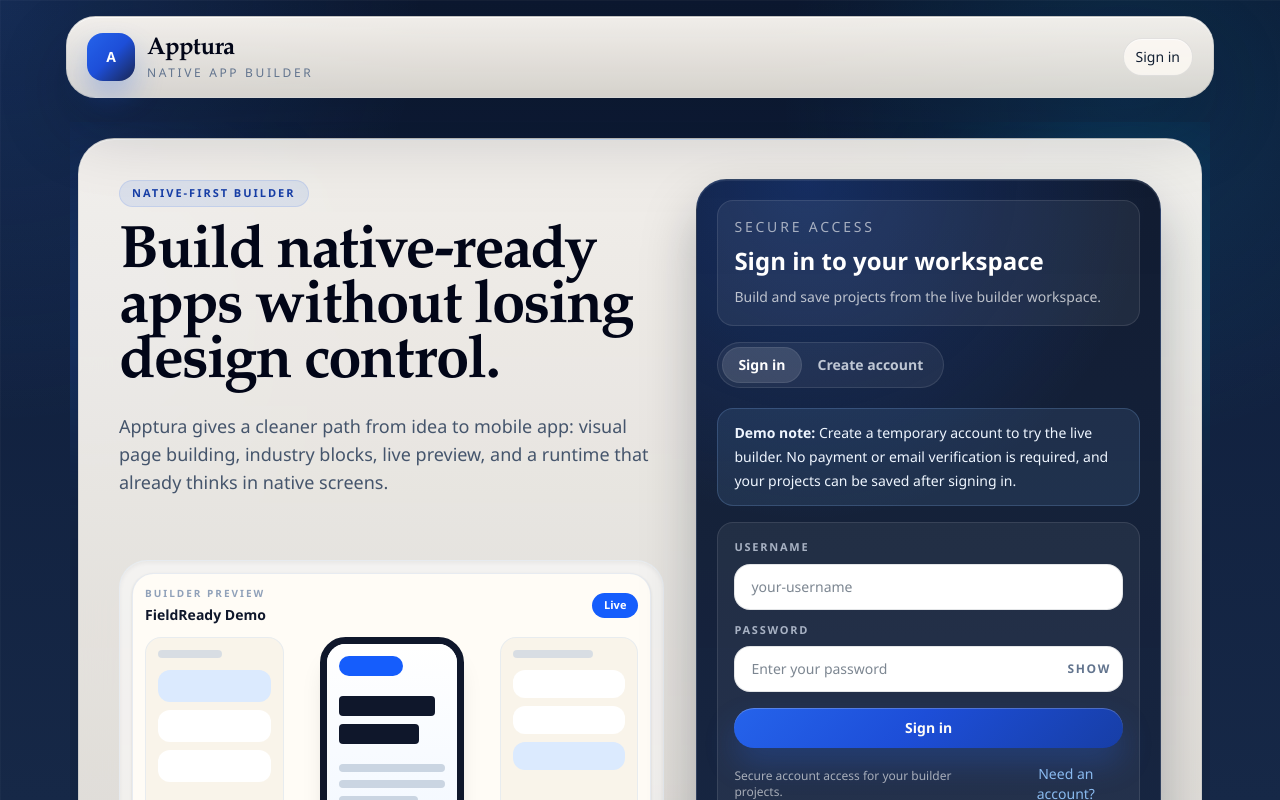
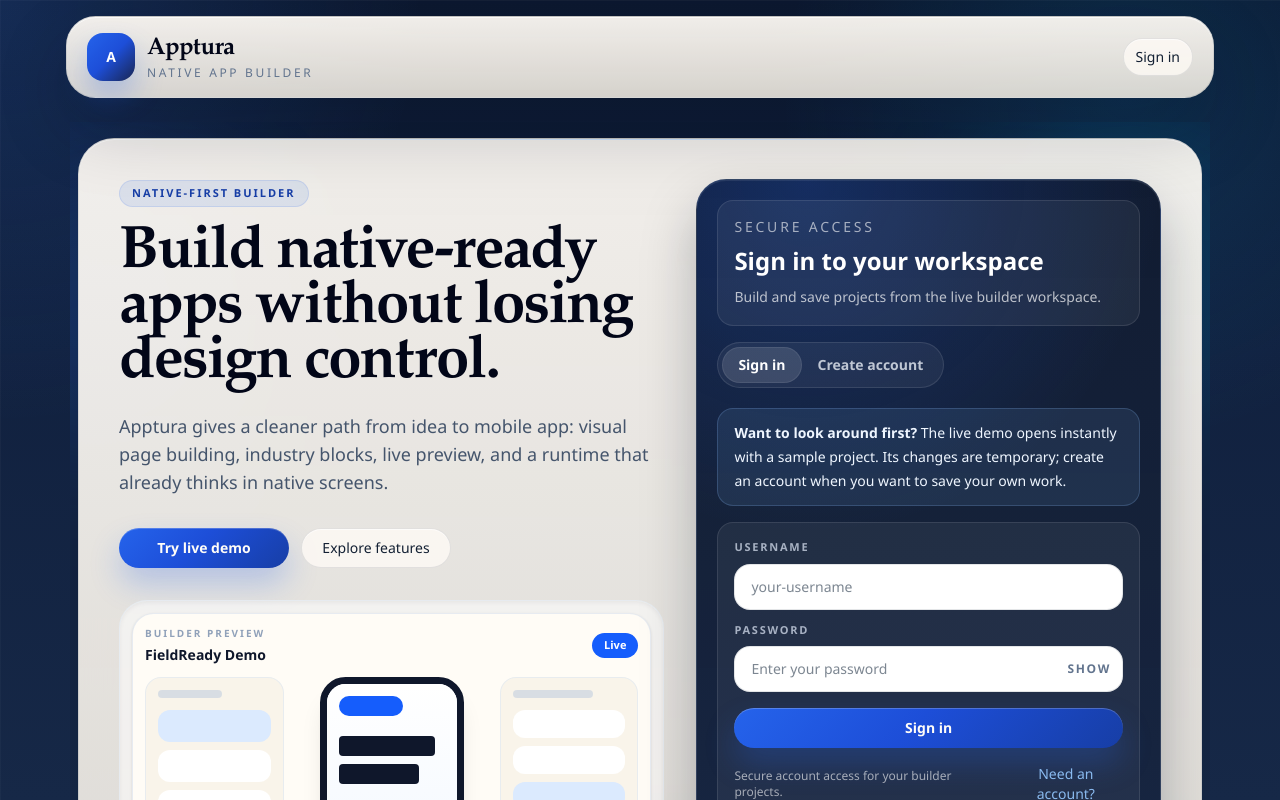
Before and after one commit to pwilly1/AppBuilder, a React (Vite) app in the folder app-builder/frontend/: page / in a window 1280 px wide. Shown: the top 800 px of the page. Built offline with nearby package versions, Linux system fonts and the light colour scheme; no server answers.

Commit message:
feat(demo): add one-click interactive project tour
Add a schema-backed temporary sample project, public demo route, demo-aware persistence controls, signup CTA, contract tests, and updated documentation.

```diff
--- a/app-builder/frontend/src/App.tsx
+++ b/app-builder/frontend/src/App.tsx
@@ -11,6 +11,7 @@
 import EditorLayout from './layout/EditorLayout'
 import { getToken } from './api'
 import Footer from './components/Footer'
+import { DEMO_PROJECT_ID, DEMO_PROJECT_ROUTE } from './demo/demoProject'
 
 export default function App() {
   const [authed, setAuthed] = useState<boolean>(() => !!getToken())
@@ -32,6 +33,7 @@
     renamePage,
     deletePage,
     openProject,
+    openDemoProject,
     loadProjectById,
     editBlock,
     deleteBlock,
@@ -44,6 +46,7 @@
     isSaving,
     lastSavedAt,
     saveError,
+    isDemoMode,
   } = projectApi
 
   function logout() {
@@ -73,6 +76,7 @@
           renamePage={renamePage}
           deletePage={deletePage}
           openProject={openProject}
+          openDemoProject={openDemoProject}
           loadProjectById={loadProjectById}
           editBlock={editBlock}
           deleteBlock={deleteBlock}
@@ -85,6 +89,7 @@
           isSaving={isSaving}
           lastSavedAt={lastSavedAt}
           saveError={saveError}
+          isDemoMode={isDemoMode}
         />
       </div>
     </BrowserRouter>
@@ -113,6 +118,7 @@
     renamePage,
     deletePage,
     openProject,
+    openDemoProject,
     loadProjectById,
     editBlock,
     deleteBlock,
@@ -125,9 +131,11 @@
     isSaving,
     lastSavedAt,
     saveError,
+    isDemoMode,
   } = props
   const isEditorRoute = location.pathname.startsWith('/editor')
   const isDashboardRoute = location.pathname.startsWith('/dashboard')
+  const isDemoRoute = location.pathname === DEMO_PROJECT_ROUTE
   const editorElement = (
     <EditorScreen
       project={project}
@@ -150,11 +158,14 @@
       isSaving={isSaving}
       lastSavedAt={lastSavedAt}
       saveError={saveError}
+      isDemoMode={isDemoMode || isDemoRoute}
+      isAuthenticated={authed}
       addPage={addPage}
       selectPage={selectPage}
       renamePage={renamePage}
       deletePage={deletePage}
       loadProjectById={loadProjectById}
+      openDemoProject={openDemoProject}
       previewMode={previewMode}
       onPreviewModeChange={setPreviewMode}
     />
@@ -199,7 +210,18 @@
             path="/"
             element={(
               <section className="col-span-3">
-                {authed ? <Navigate to="/dashboard" replace /> : <Landing onLogin={() => { setAuthed(true); navigate('/dashboard') }} />}
+                {authed ? (
+                  <Navigate to="/dashboard" replace />
+                ) : (
+                  <Landing
+                    onLogin={() => { setAuthed(true); navigate('/dashboard') }}
+                    initialAuthMode={new URLSearchParams(location.search).get('mode') === 'signup' ? 'signup' : 'signin'}
+                    onDemo={() => {
+                      openDemoProject()
+                      navigate(DEMO_PROJECT_ROUTE)
+                    }}
+                  />
+                )}
               </section>
             )}
           />
@@ -229,7 +251,7 @@
 
           <Route
             path="/editor/:projectId"
-            element={authed ? editorElement : <Navigate to="/" replace />}
+            element={authed || isDemoRoute ? editorElement : <Navigate to="/" replace />}
           />
 
         </Routes>
@@ -246,6 +268,7 @@
   const {
     project,
     loadProjectById,
+    openDemoProject,
     page,
     pages,
     selectedPageId,
@@ -265,6 +288,8 @@
     isSaving,
     lastSavedAt,
     saveError,
+    isDemoMode,
+    isAuthenticated,
     addPage,
     selectPage,
     renamePage,
@@ -275,9 +300,13 @@
 
   React.useEffect(() => {
     if (!projectId) return
+    if (projectId === 'demo') {
+      if (project?.id !== DEMO_PROJECT_ID) openDemoProject()
+      return
+    }
     if (project?.id === projectId && project?.pages?.length) return
     void loadProjectById(projectId)
-  }, [loadProjectById, project?.id, project?.pages?.length, projectId])
+  }, [loadProjectById, openDemoProject, project?.id, project?.pages?.length, projectId])
 
   React.useEffect(() => {
     const isObjectIdLike = typeof project?.id === 'string' && /^[0-9a-fA-F]{24}$/.test(project.id)
@@ -309,6 +338,8 @@
       isSaving={isSaving}
       lastSavedAt={lastSavedAt}
       saveError={saveError}
+      isDemoMode={isDemoMode}
+      isAuthenticated={isAuthenticated}
       addPage={addPage}
       selectPage={selectPage}
       renamePage={renamePage}
--- a/app-builder/frontend/src/components/Landing.tsx
+++ b/app-builder/frontend/src/components/Landing.tsx
@@ -3,8 +3,18 @@
 import Signup from './Signup'
 
 // ï¿½ 2025 Preston Willis. All rights reserved.
-export default function Landing({ onLogin }: { onLogin: () => void }) {
-  const [authMode, setAuthMode] = useState<'signin' | 'signup'>('signin')
+type AuthMode = 'signin' | 'signup'
+
+export default function Landing({
+  onLogin,
+  onDemo,
+  initialAuthMode = 'signin',
+}: {
+  onLogin: () => void
+  onDemo: () => void
+  initialAuthMode?: AuthMode
+}) {
+  const [authMode, setAuthMode] = useState<AuthMode>(initialAuthMode)
 
   return (
     <div className="relative min-h-[calc(100vh-14rem)] overflow-hidden px-2 py-4">
@@ -25,6 +35,12 @@
           </div>
 
           <div className="mt-8 flex flex-col gap-3 sm:flex-row">
+            <button type="button" className="btn min-w-[170px]" onClick={onDemo}>
+              Try live demo
+            </button>
+            <a className="ghost-btn min-w-[150px] text-center" href="#features">
+              Explore features
+            </a>
           </div>
 
           <div className="mt-8 rounded-[1.75rem] border border-slate-200/70 bg-white/55 p-3 shadow-inner">
@@ -109,8 +125,8 @@
           </div>
 
           <div className="mb-4 rounded-2xl border border-blue-300/20 bg-blue-300/10 px-4 py-3 text-sm leading-6 text-blue-50">
-            <span className="font-semibold">Demo note:</span> Create a temporary account to try the live builder. No payment
-            or email verification is required, and your projects can be saved after signing in.
+            <span className="font-semibold">Want to look around first?</span> The live demo opens instantly with a sample
+            project. Its changes are temporary; create an account when you want to save your own work.
           </div>
 
           <div className="rounded-2xl border border-white/10 bg-white/6 p-4">
--- /dev/null
+++ b/app-builder/frontend/src/demo/demoProject.ts
@@ -0,0 +1,137 @@
+import { createBlock } from '../shared/schema/registry'
+import { CURRENT_SCHEMA_VERSION } from '../shared/schema/gridMigration'
+import type { Block, BlockType, GridPlacement, Project } from '../shared/schema/types'
+
+export const DEMO_PROJECT_ID = 'apptura-demo'
+export const DEMO_PROJECT_ROUTE = '/editor/demo'
+
+const CHECK_IN_PAGE_ID = 'demo-check-in'
+const HOME_PAGE_ID = 'demo-home'
+const NAME_FIELD_ID = 'demo-name-field'
+const GREETING_VARIABLE_ID = 'demo-greeting'
+
+function createDemoBlock(
+  id: string,
+  type: BlockType,
+  grid: GridPlacement,
+  props: Record<string, unknown> = {},
+  bindings?: Block['bindings'],
+): Block {
+  const block = createBlock(type, props)
+  return {
+    ...block,
+    id,
+    ...(bindings ? { bindings } : {}),
+    layout: {
+      ...block.layout,
+      grid,
+    },
+  }
+}
+
+export function createDemoProject(): Project {
+  return {
+    schemaVersion: CURRENT_SCHEMA_VERSION,
+    id: DEMO_PROJECT_ID,
+    name: 'FieldReady Demo',
+    dataCollections: [],
+    pages: [
+      {
+        id: HOME_PAGE_ID,
+        title: 'Welcome',
+        path: '/welcome',
+        blocks: [
+          createDemoBlock('demo-badge', 'badge', { colStart: 2, rowStart: 2, colSpan: 7, rowSpan: 2 }, {
+            text: 'FIELD OPERATIONS',
+            backgroundColor: '#dbeafe',
+            textColor: '#1d4ed8',
+          }),
+          createDemoBlock('demo-hero', 'hero', { colStart: 2, rowStart: 4, colSpan: 13, rowSpan: 5 }, {
+            headline: 'Your day in the field, organized.',
+            headlineSize: 30,
+          }),
+          createDemoBlock('demo-intro', 'text', { colStart: 2, rowStart: 9, colSpan: 13, rowSpan: 4 }, {
+            value: 'A hands-on Apptura sample. Move blocks, edit content, resize the layout, and open Preview to test the app flow.',
+            fontSize: 15,
+          }),
+          createDemoBlock('demo-start', 'button', { colStart: 2, rowStart: 15, colSpan: 7, rowSpan: 2 }, {
+            label: 'Start check-in',
+            action: { type: 'navigate', targetPageId: CHECK_IN_PAGE_ID },
+          }),
+          createDemoBlock('demo-progress', 'progressBar', { colStart: 2, rowStart: 20, colSpan: 13, rowSpan: 2 }, {
+            label: 'Today\'s route',
+            value: 65,
+            showLabel: true,
+          }),
+          createDemoBlock('demo-tip', 'text', { colStart: 2, rowStart: 24, colSpan: 13, rowSpan: 3 }, {
+            value: 'Tip: switch between Pages, Blocks, and Data in the Build Tools panel.',
+            fontSize: 13,
+          }),
+        ],
+      },
+      {
+        id: CHECK_IN_PAGE_ID,
+        title: 'Check In',
+        path: '/check-in',
+        stateVariables: [
+          {
+            id: GREETING_VARIABLE_ID,
+            name: 'Greeting',
+            type: 'text',
+            initialValue: 'Your live greeting appears here.',
+          },
+        ],
+        blocks: [
+          createDemoBlock('demo-checkin-hero', 'hero', { colStart: 2, rowStart: 2, colSpan: 13, rowSpan: 4 }, {
+            headline: 'Field check-in',
+            headlineSize: 28,
+          }),
+          createDemoBlock('demo-checkin-copy', 'text', { colStart: 2, rowStart: 6, colSpan: 13, rowSpan: 3 }, {
+            value: 'Type a name in Preview mode, then tap the button to update the text below.',
+            fontSize: 14,
+          }),
+          createDemoBlock(NAME_FIELD_ID, 'input', { colStart: 2, rowStart: 10, colSpan: 13, rowSpan: 3 }, {
+            label: 'Team member',
+            placeholder: 'Enter your name',
+            fieldKey: 'teamMember',
+          }),
+          createDemoBlock(
+            'demo-live-greeting',
+            'text',
+            { colStart: 2, rowStart: 14, colSpan: 13, rowSpan: 3 },
+            { value: 'Your live greeting appears here.', fontSize: 16 },
+            {
+              value: {
+                source: 'pageState',
+                variableId: GREETING_VARIABLE_ID,
+                fallback: 'Your live greeting appears here.',
+              },
+            },
+          ),
+          createDemoBlock('demo-update-greeting', 'button', { colStart: 2, rowStart: 18, colSpan: 8, rowSpan: 2 }, {
+            label: 'Update greeting',
+            action: {
+              type: 'setPageState',
+              variableId: GREETING_VARIABLE_ID,
+              value: { source: 'formValue', fieldBlockId: NAME_FIELD_ID, fallback: 'Field teammate' },
+            },
+          }),
+          createDemoBlock('demo-ready-toggle', 'toggle', { colStart: 2, rowStart: 22, colSpan: 8, rowSpan: 2 }, {
+            label: 'Ready for route',
+            checked: true,
+          }),
+          createDemoBlock('demo-home-button', 'button', { colStart: 2, rowStart: 26, colSpan: 6, rowSpan: 2 }, {
+            label: 'Back home',
+            backgroundColor: '#e2e8f0',
+            textColor: '#0f172a',
+            action: { type: 'navigate', targetPageId: HOME_PAGE_ID },
+          }),
+        ],
+      },
+    ],
+  }
+}
+
+export function isDemoProject(project: Pick<Project, 'id'> | null | undefined): boolean {
+  return project?.id === DEMO_PROJECT_ID
+}
--- a/app-builder/frontend/src/hooks/project/useProjectPersistence.ts
+++ b/app-builder/frontend/src/hooks/project/useProjectPersistence.ts
@@ -1,6 +1,7 @@
 import { useEffect, useRef, useState, type Dispatch, type SetStateAction } from 'react';
 import type { Project } from '../../shared/schema/types';
 import { createProject, getProject, getToken, listProjects, updateProject } from '../../api';
+import { isDemoProject } from '../../demo/demoProject';
 import { isObjectIdLike, normalizeProject, rememberProjectId } from './projectUtils';
 
 type UseProjectPersistenceOptions = {
@@ -24,11 +25,13 @@
   const autosaveTimer = useRef<number | null>(null);
   const isFirstMount = useRef<boolean>(true);
 
-  function applyLoadedProject(full: any) {
+  function applyLoadedProject(full: any, options: { remember?: boolean } = {}) {
     const normalized = normalizeProject(full);
     resetProject(normalized);
     setSelectedPageId(normalized.pages[0]?.id ?? '');
-    rememberProjectId(normalized.id);
+    setSaveError(null);
+    setLastSavedAt(null);
+    if (options.remember !== false) rememberProjectId(normalized.id);
     return normalized;
   }
 
@@ -49,7 +52,15 @@
     return applyLoadedProject(full);
   }
 
+  function openLocalProject(localProject: Project) {
+    return applyLoadedProject(localProject, { remember: false });
+  }
+
   async function saveProject() {
+    if (isDemoProject(project)) {
+      setSaveError('Demo changes are temporary and cannot be saved.');
+      return;
+    }
     setIsSaving(true);
     setSaveError(null);
     try {
@@ -93,6 +104,10 @@
       return;
     }
     if (!getToken()) return;
+    if (isDemoProject(project)) {
+      if (autosaveTimer.current) clearTimeout(autosaveTimer.current);
+      return;
+    }
     if (autosaveTimer.current) clearTimeout(autosaveTimer.current);
     autosaveTimer.current = window.setTimeout(async () => {
       setIsSaving(true);
@@ -130,6 +145,7 @@
 
   return {
     openProject,
+    openLocalProject,
     loadProjectById,
     saveProject,
     isSaving,
--- a/app-builder/frontend/src/hooks/useProject.ts
+++ b/app-builder/frontend/src/hooks/useProject.ts
@@ -4,6 +4,7 @@
 import { useProjectHistory } from './project/useProjectHistory';
 import { useProjectPages } from './project/useProjectPages';
 import { useProjectPersistence } from './project/useProjectPersistence';
+import { createDemoProject, isDemoProject } from '../demo/demoProject';
 
 export default function useProject(setAuthed: (authed: boolean) => void) {
   const initialProject = createInitialProject();
@@ -27,6 +28,11 @@
     setSaveError: persistence.setSaveError,
   });
 
+  function openDemoProject() {
+    blocks.setSelectedBlock(null);
+    return persistence.openLocalProject(createDemoProject());
+  }
+
   return {
     project: history.project,
     setProject: history.setProject,
@@ -43,6 +49,7 @@
     renamePage: pages.renamePage,
     deletePage: pages.deletePage,
     openProject: persistence.openProject,
+    openDemoProject,
     loadProjectById: persistence.loadProjectById,
     editBlock: blocks.editBlock,
     deleteBlock: blocks.deleteBlock,
@@ -55,5 +62,6 @@
     isSaving: persistence.isSaving,
     lastSavedAt: persistence.lastSavedAt,
     saveError: persistence.saveError,
+    isDemoMode: isDemoProject(history.project),
   };
 }
--- a/app-builder/frontend/src/layout/EditorLayout.tsx
+++ b/app-builder/frontend/src/layout/EditorLayout.tsx
@@ -48,6 +48,8 @@
   isSaving?: boolean
   lastSavedAt?: number | null
   saveError?: string | null
+  isDemoMode?: boolean
+  isAuthenticated?: boolean
   addPage?: () => void
   selectPage?: (id: string) => void
   renamePage?: (id: string, title: string) => void
@@ -81,6 +83,8 @@
     isSaving,
     lastSavedAt,
     saveError,
+    isDemoMode = false,
+    isAuthenticated = false,
     addPage,
     selectPage,
     renamePage,
@@ -511,8 +515,8 @@
       <div className="col-span-full editor-panel rounded-[1.85rem] px-4 py-3">
         <div className="flex flex-wrap items-center justify-between gap-3">
           <div className="flex flex-wrap items-center gap-2 rounded-full border border-slate-200/70 bg-white/45 p-1">
-            <button className="ghost-btn !px-3 !py-2 text-sm" onClick={() => navigate('/dashboard')}>
-              Back to Dashboard
+            <button className="ghost-btn !px-3 !py-2 text-sm" onClick={() => navigate(isDemoMode ? '/' : '/dashboard')}>
+              {isDemoMode ? 'Exit Demo' : 'Back to Dashboard'}
             </button>
             <button className="ghost-btn !px-3 !py-2 text-sm disabled:opacity-50" onClick={undo} disabled={!canUndo || previewMode}>
               Undo
@@ -520,15 +524,38 @@
             <button className="ghost-btn !px-3 !py-2 text-sm disabled:opacity-50" onClick={redo} disabled={!canRedo || previewMode}>
               Redo
             </button>
-            <button className="btn" onClick={saveProject} disabled={isSaving || previewMode}>
-              {isSaving ? 'Saving...' : 'Save'}
-            </button>
+            {isDemoMode ? (
+              <>
+                <span className="inline-flex items-center rounded-full border border-blue-200 bg-blue-50 px-3 py-2 text-xs font-semibold uppercase tracking-[0.12em] text-blue-700">
+                  Temporary demo
+                </span>
+                {isAuthenticated ? (
+                  <button className="btn" type="button" onClick={() => navigate('/dashboard')}>
+                    Return to dashboard
+                  </button>
+                ) : (
+                  <button className="btn" type="button" onClick={() => navigate('/?mode=signup#auth-panel')}>
+                    Create account to save projects
+                  </button>
+                )}
+              </>
+            ) : (
+              <button className="btn" onClick={saveProject} disabled={isSaving || previewMode}>
+                {isSaving ? 'Saving...' : 'Save'}
+              </button>
+            )}
           </div>
 
           <div className="flex flex-wrap items-center gap-2 rounded-full border border-slate-200/70 bg-white/45 p-1">
             <div className="min-w-[150px] px-3 text-right text-xs text-slate-500">
-              {isSaving ? 'Saving...' : lastSavedAt ? `Saved ${new Date(lastSavedAt).toLocaleTimeString()}` : 'Not saved yet'}
-              {saveError ? ` | ${saveError}` : null}
+              {isDemoMode
+                ? 'Interactive demo · changes reset on refresh'
+                : isSaving
+                  ? 'Saving...'
+                  : lastSavedAt
+                    ? `Saved ${new Date(lastSavedAt).toLocaleTimeString()}`
+                    : 'Not saved yet'}
+              {!isDemoMode && saveError ? ` | ${saveError}` : null}
             </div>
             {activeContainer ? (
               <button
```
Also changed, not shown: 5 other files (tests, documents, lock files or other folders).
